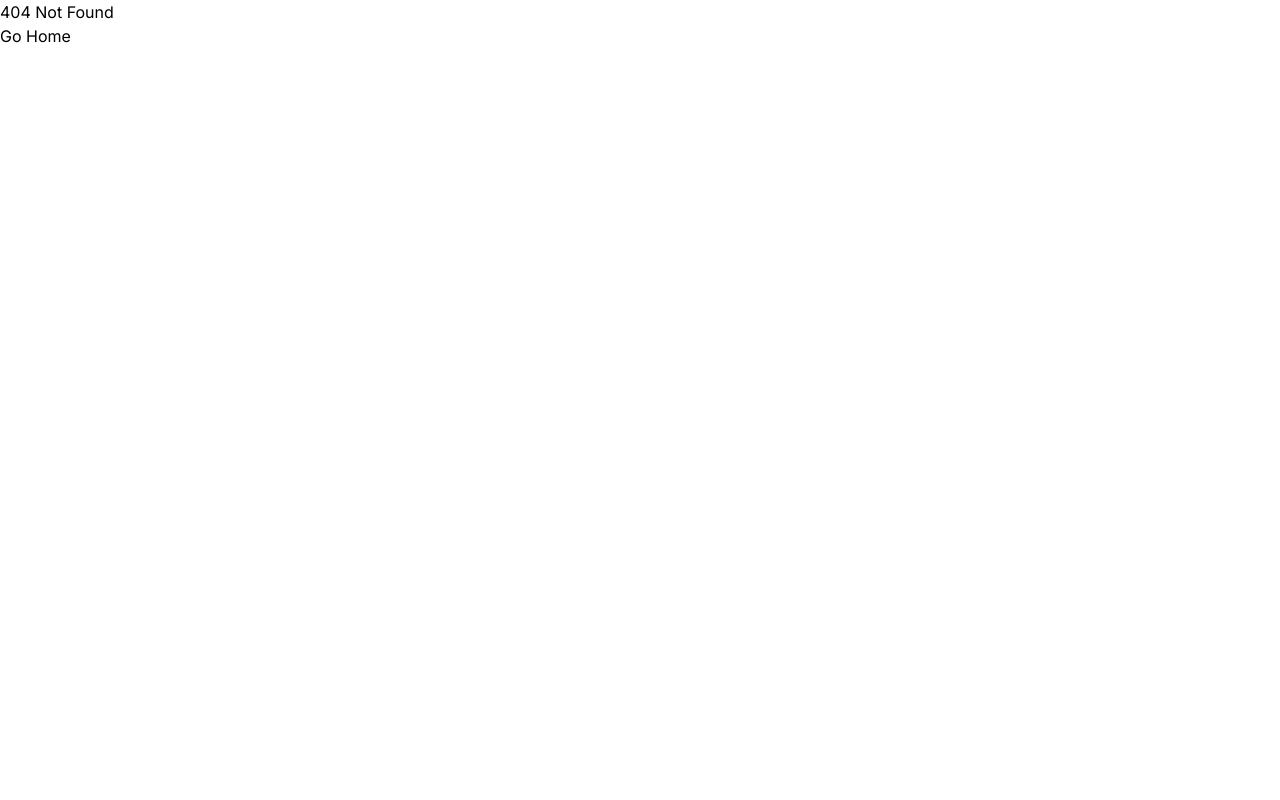
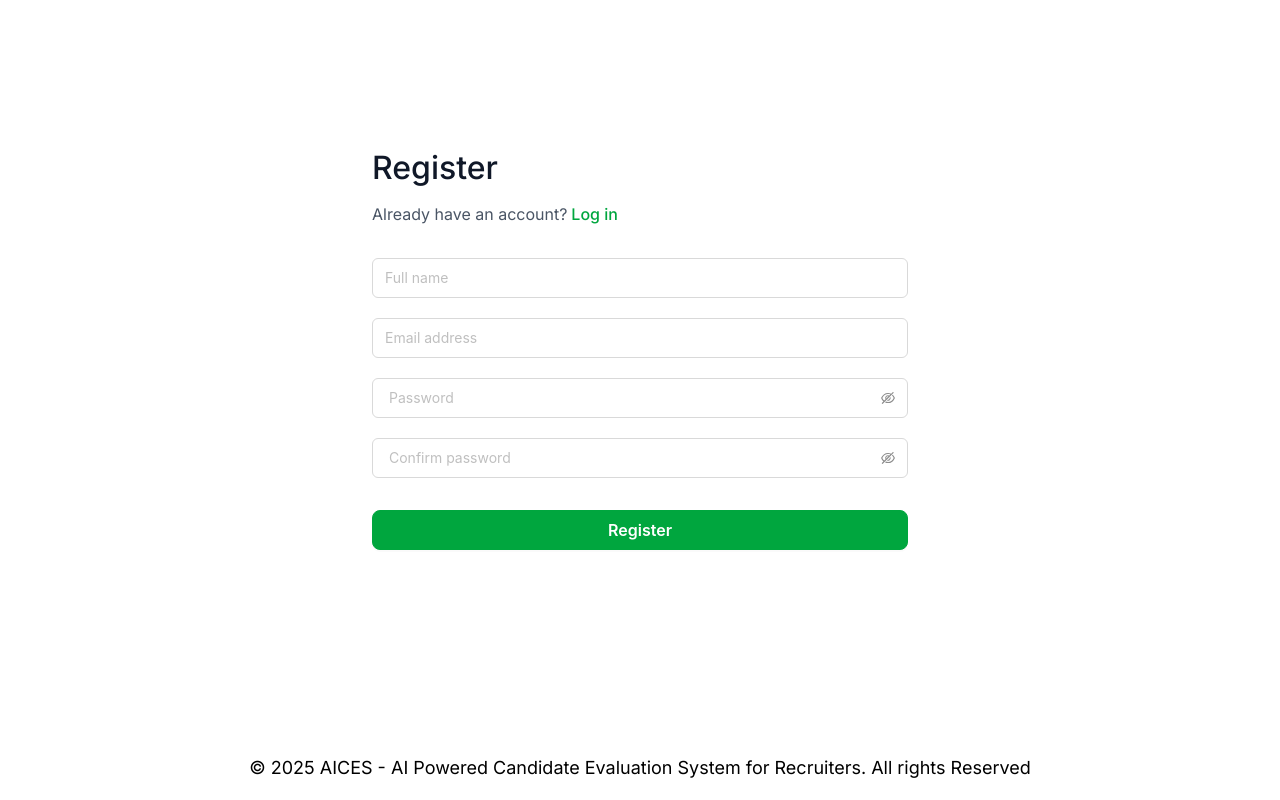
Before and after one commit to AICES-Capstone-Project/AICES-client, a React (Vite) app: page /sign-up in a window 1280 px wide. Before the commit this address had no page. Built offline with nearby package versions, Linux system fonts and the light colour scheme; no server answers.

Commit message:
add API for Sign Up

```diff
--- a/src/pages/Login/partials/Form/Form.tsx
+++ b/src/pages/Login/partials/Form/Form.tsx
@@ -16,6 +16,8 @@ const Form: React.FC = () => {
 	const [formError, setFormError] = useState<string>("");
 	const [emailError, setEmailError] = useState<string>("");
 	const [passwordError, setPasswordError] = useState<string>("");
+
+	const [loading, setLoading] = useState(false);
 
 	const handleSubmit = async () => {
 		let hasError = false;
@@ -39,6 +41,10 @@ const Form: React.FC = () => {
 
 		console.log("Submitting:", { email, password });
 
+		try {
+			setLoading(true);
+			console.log("Submitting:", { email, password });
+
 			const res = await authService.login({ email, password });
 
 			console.log(res);
@@ -52,6 +58,14 @@ const Form: React.FC = () => {
 					`Login failed ${res.status}`,
 					res.message || "Failed to login"
 				);
+			}
+		} catch (err) {
+			toastError(
+				"Login error",
+				err instanceof Error ? err.message : "Something went wrong."
+			);
+		} finally {
+			setLoading(false);
 		}
 	};
 
@@ -123,6 +137,8 @@ const Form: React.FC = () => {
 				size="large"
 				onClick={handleSubmit}
 				block
+				loading={loading}
+				disabled={loading}
 				className="!bg-green-600 !border-green-600 !text-white !font-semibold hover:!bg-green-700 hover:!border-green-700"
 			>
 				Log in
--- a/src/pages/SignUp/Signup.tsx
+++ b/src/pages/SignUp/Signup.tsx
@@ -1,5 +1,5 @@
 import React from "react";
-import { useLocation, Link } from "react-router-dom";
+import { useLocation } from "react-router-dom";
 
 import Form from "./partials/Form/Form";
 import RightBanner from "../../components/RightBanner/RightBanner";
--- a/src/pages/CandidatePages/VerifyEmailPage.tsx
+++ b/src/pages/SignUp/VerifyEmailPage.tsx
@@ -1,4 +1,4 @@
-import { useEffect, useState } from "react";
+import { useEffect, useState, useRef } from "react";
 import { useLocation, useNavigate } from "react-router-dom";
 import { authService } from "../../services/authService";
 import { toast } from "react-toastify";
@@ -9,16 +9,15 @@ const VerifyEmailPage = () => {
 	const [countdown, setCountdown] = useState(5);
 	const navigate = useNavigate();
 	const location = useLocation();
+	const called = useRef(false);
 
 	useEffect(() => {
-		let called = false;
-
 		const params = new URLSearchParams(location.search);
 		const token = params.get("token");
 
 		const verify = async () => {
-			if (called) return;
-			called = true;
+			if (called.current) return;
+			called.current = true;
 
 			if (!token) {
 				setMessage("❌ Invalid verification link");
--- a/src/pages/SignUp/partials/Form/Form.tsx
+++ b/src/pages/SignUp/partials/Form/Form.tsx
@@ -4,6 +4,8 @@ import { Button, Input } from "antd";
 import "antd/dist/reset.css";
 
 import FormError from "../../../../components/FormError/FormError";
+import { authService } from "../../../../services/authService";
+import { toastError, toastSuccess } from "../../../../components/UI/Toast";
 
 const SignupForm: React.FC = () => {
 	const navigate = useNavigate();
@@ -19,7 +21,9 @@ const SignupForm: React.FC = () => {
 	const [passwordError, setPasswordError] = useState("");
 	const [confirmPasswordError, setConfirmPasswordError] = useState("");
 
-  const handleSubmit = () => {
+	const [loading, setLoading] = useState(false);
+
+	const handleSubmit = async () => {
 		let hasError = false;
 
 		setFormError("");
@@ -54,6 +58,28 @@ const SignupForm: React.FC = () => {
 		}
 
 		console.log("Signup success:", { fullName, email, password });
+
+		try {
+			setLoading(true);
+			const res = await authService.signUp({ fullName, email, password });
+
+			if (res.status === 200) {
+				toastSuccess("Signup Success!", res.message);
+				navigate("/");
+			} else {
+				toastError(
+					`Signup failed ${res.status}`,
+					res.message || "Failed to signup"
+				);
+			}
+		} catch (err) {
+			toastError(
+				"Signup error",
+				err instanceof Error ? err.message : "Something went wrong."
+			);
+		} finally {
+			setLoading(false);
+		}
 	};
 
 	return (
@@ -104,7 +130,9 @@ const SignupForm: React.FC = () => {
 						status={emailError ? "error" : undefined}
 						className="!flex !items-center !px-3 !py-2 !w-[536px] !gap-1"
 					/>
-          {emailError && <div className="text-red-500 text-sm">{emailError}</div>}
+					{emailError && (
+						<div className="text-red-500 text-sm">{emailError}</div>
+					)}
 				</div>
 
 				<div className="flex flex-col gap-1">
@@ -138,6 +166,8 @@ const SignupForm: React.FC = () => {
 				size="large"
 				onClick={handleSubmit}
 				block
+				loading={loading}
+				disabled={loading}
 				className="!bg-green-600 !border-green-600 !text-white !font-semibold hover:!bg-green-700 hover:!border-green-700"
 			>
 				Register
--- a/src/routes/index.tsx
+++ b/src/routes/index.tsx
@@ -9,9 +9,7 @@ const AdminLayout = lazy(() => import("../components/Layout/AdminLayout"));
 const Home = lazy(() => import("../pages/Homepage/Homepage"));
 const NotFoundPage = lazy(() => import("../pages/NotFoundPage"));
 const Login = lazy(() => import("../pages/Login/Login"));
-const VerifyEmailPage = lazy(
-	() => import("../pages/CandidatePages/VerifyEmailPage")
-);
+const VerifyEmailPage = lazy(() => import("../pages/SignUp/VerifyEmailPage"));
 const SignUp = lazy(() => import("../pages/SignUp/Signup"));
 const ForgetPassword = lazy(
 	() => import("../pages/Login/partials/ForgetPassword/ForgetPass")
@@ -28,7 +26,7 @@ export const router = createBrowserRouter([
 		children: [{ index: true, element: <Home /> }],
 	},
 	{ path: "login", element: <Login /> },
-	{ path: "signup", element: <SignUp /> },
+	{ path: "sign-up", element: <SignUp /> },
 	{ path: "verify-email", element: <VerifyEmailPage /> },
 	{ path: "forgot-password", element: <ForgetPassword /> },
 
--- a/src/services/api.ts
+++ b/src/services/api.ts
@@ -1,12 +1,7 @@
 import axios, { AxiosError } from "axios";
 import type { AxiosRequestConfig } from "axios";
 import { API_CONFIG, STORAGE_KEYS } from "./config";
-
-interface ApiResponse<T> {
-	status: number; // enum từ backend (200, 400, 401…)
-	message?: string; // message từ backend
-	data?: T; // data trả về (generic)
-}
+import type { ApiResponse } from "../types/api.types";
 
 // Tạo axios instance
 const api = axios.create({
@@ -18,7 +13,7 @@ const api = axios.create({
 api.interceptors.request.use((config) => {
 	const token =
 		typeof window !== "undefined"
-			? localStorage.getItem(STORAGE_KEYS.ASSESS_TOKEN)
+			? localStorage.getItem(STORAGE_KEYS.ACCESS_TOKEN)
 			: null;
 
 	if (token && config.headers) {
@@ -56,10 +51,10 @@ export const requestApi = async <T>(
 // ---------------------
 // JSON methods
 // ---------------------
-export const getJson = <T>(url: string, config?: AxiosRequestConfig) =>
+export const get = <T>(url: string, config?: AxiosRequestConfig) =>
 	requestApi<T>(url, { method: "GET", ...config });
 
-export const postJson = async <T, B = unknown>(
+export const post = async <T, B = unknown>(
 	url: string,
 	body?: B,
 	config?: AxiosRequestConfig
@@ -71,7 +66,7 @@ export const postJson = async <T, B = unknown>(
 		...config,
 	});
 
-export const putJson = <T>(
+export const put = <T>(
 	url: string,
 	body?: Record<string, unknown>,
 	config?: AxiosRequestConfig
@@ -83,7 +78,7 @@ export const putJson = <T>(
 		...config,
 	});
 
-export const patchJson = <T>(
+export const patch = <T>(
 	url: string,
 	body?: Record<string, unknown>,
 	config?: AxiosRequestConfig
@@ -95,7 +90,7 @@ export const patchJson = <T>(
 		...config,
 	});
 
-export const deleteJson = <T>(url: string, config?: AxiosRequestConfig) =>
+export const remove = <T>(url: string, config?: AxiosRequestConfig) =>
 	requestApi<T>(url, { method: "DELETE", ...config });
 
 // ---------------------
--- a/src/services/authService.ts
+++ b/src/services/authService.ts
@@ -1,36 +1,30 @@
-import { getJson, postJson } from "./api";
+import { get, post } from "./api";
 import { STORAGE_KEYS } from "./config";
-
-interface LoginRequest {
-	email: string;
-	password: string;
-}
-
-interface LoginResponse {
-	accessToken: string;
-	refreshToken: string;
-}
-
-interface VerifyEmailResponse {
-	success: boolean;
-	message: string;
-}
+import type {
+	LoginRequest,
+	LoginResponse,
+	SignUpRequest,
+} from "../types/auth.types";
+import type { ApiResponse } from "./../types/api.types";
 
 export const authService = {
 	login: async (data: LoginRequest) => {
-		const res = await postJson<LoginResponse>("/auth/login", data);
+		const res = await post<ApiResponse<LoginResponse>>("/auth/login", data);
+		console.log(res);
 
 		if (res.status === 200 && res.data) {
 			// Lưu token
-			localStorage.setItem(STORAGE_KEYS.ASSESS_TOKEN, res.data.accessToken);
+			localStorage.setItem(STORAGE_KEYS.ACCESS_TOKEN, res.data.accessToken);
 			// localStorage.setItem(STORAGE_KEYS.REFRESH_TOKEN, res.data.refreshToken);
 		}
 		return res;
 	},
 
+	signUp: async (data: SignUpRequest) => {
+		return await post<ApiResponse<null>>("/auth/register", data);
+	},
+
 	verifyEmail: async (token: string) => {
-		return await getJson<VerifyEmailResponse>(
-			`/auth/verify-email?token=${token}`
-		);
+		return await get<ApiResponse<null>>(`/auth/verify-email?token=${token}`);
 	},
 };
--- a/src/services/config.ts
+++ b/src/services/config.ts
@@ -5,7 +5,7 @@ export const API_CONFIG = {
 
 // Storage Keys
 export const STORAGE_KEYS = {
-	ASSESS_TOKEN: "assess_token",
+	ACCESS_TOKEN: "access_token",
 	REFRESH_TOKEN: "refresh_token",
 	USER_DATA: "user_data",
 } as const;
--- a/src/types/api.types.ts
+++ b/src/types/api.types.ts
@@ -0,0 +1,5 @@
+export interface ApiResponse<T> {
+	status: number; // enum từ backend (200, 400, 401…)
+	message?: string; // message từ backend
+	data?: T; // data trả về (generic), có thể có or không
+}
```
Also changed, not shown: src/types/auth.types.ts (added, +20 -0 lines). Lines whose indentation alone changed are shown as unchanged.
